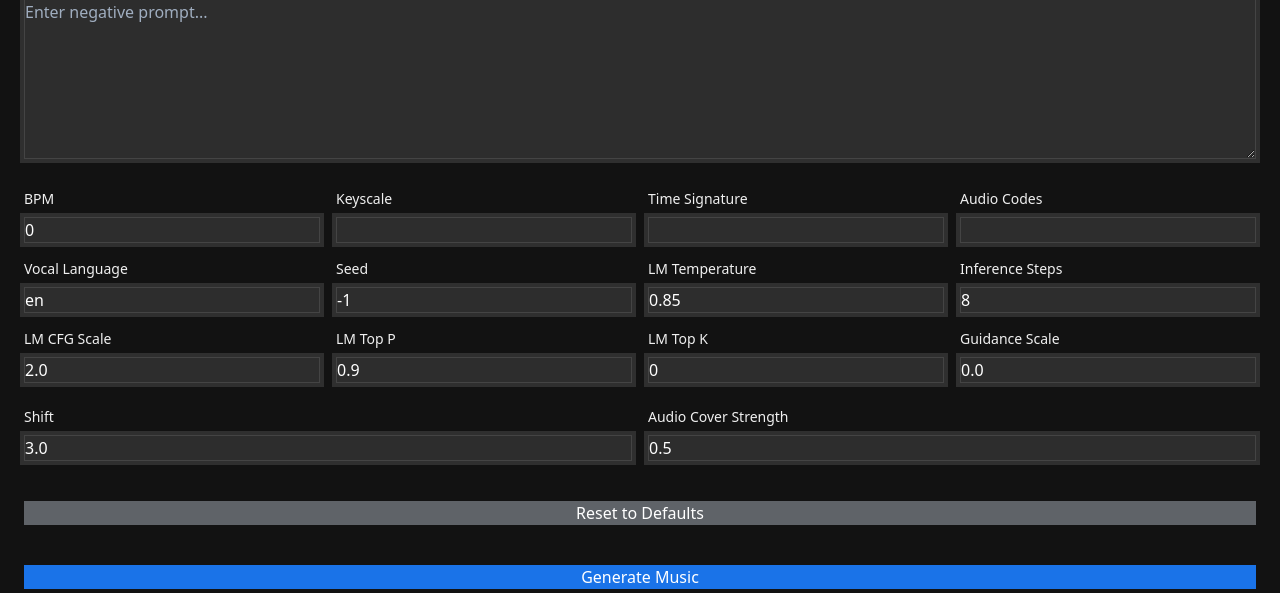
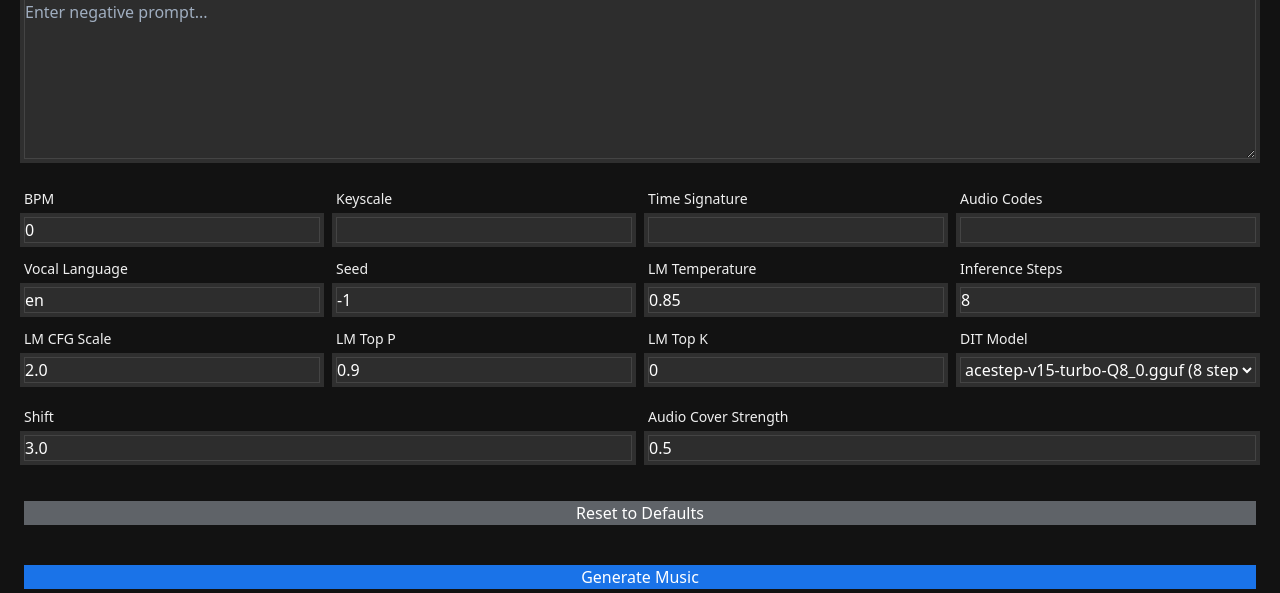
Before and after one commit to Nurb4000/acestep.cpp-simple-GUI, a Flask app: page / in a window 1280 px wide. Shown: the part 674-1267 px from the top of the page. Run offline with Flask 3, Linux system fonts and the light colour scheme; some libraries are stand-ins or nearby versions.

Commit message:
Added option to select DIT model
Added option to select DIT model, and fixed it not removing the run when you hit 'new generation'

```diff
--- a/templates/index.html
+++ b/templates/index.html
@@ -221,7 +221,7 @@
                             type="file"
                             id="reference_audio"
                             name="reference_audio"
-                            accept="audio/*,.wav,.mp3,.flac"
+                            accept="audio/_,.wav,.mp3,.flac"
                             class="w-full px-3 py-2 rounded-md border bg-[#2d2d2d] text-white border-[#444]">
                     </div>
                     <!-- Empty column to maintain grid alignment -->
@@ -367,14 +367,12 @@
                                 value="{{ defaults.inference_steps }}">
                         </div>
                         <div class="space-y-2">
-                            <label class="block text-sm font-medium text-[#f0f0f0]">Guidance Scale</label>
-                            <input
-                                type="number"
-                                id="guidance_scale"
-                                name="guidance_scale"
-                                step="0.1"
-                                class="number-input w-full bg-[#2d2d2d] text-white border border-[#444]"
-                                value="{{ defaults.guidance_scale }}">
+                            <label class="block text-sm font-medium text-[#f0f0f0]">DIT Model</label>
+                            <select id="dit_model" name="dit_model" class="text-input w-full bg-[#2d2d2d] text-white border border-[#444]">
+                                <option value="./models/acestep-v15-turbo-Q8_0.gguf" data-inference-steps="8" selected>acestep-v15-turbo-Q8_0.gguf (8 steps)</option>
+                                <option value="./models/acestep-v15-sft-Q8_0.gguf" data-inference-steps="30">acestep-v15-sft-Q8_0.gguf (30 steps)</option>
+                                <option value="./models/acestep-v15-base-Q8_0.gguf" data-inference-steps="50">acestep-v15-base-Q8_0.gguf (50 steps)</option>
+                            </select>
                         </div>
                     </div>
                 </div>
@@ -455,9 +453,44 @@
             let enhancedData = null;
             let originalFormData = {};
 
+            // Add event listener for DIT model change
+            $('#dit_model').on('change', function() {
+                const selectedOption = $(this).find('option:selected');
+                const inferenceSteps = selectedOption.data('inference-steps');
+                $('#inference_steps').val(inferenceSteps);
+            });
+
+            // Initialize inference steps on page load
+            function initializeInferenceSteps() {
+                const selectedOption = $('#dit_model option:selected');
+                const inferenceSteps = selectedOption.data('inference-steps');
+                $('#inference_steps').val(inferenceSteps);
+            }
+
+            // Call initialization
+            initializeInferenceSteps();
+
             // Store original form data on page load
             $(window).on('load', function() {
                 originalFormData = getFormData();
+            });
+
+            // Add beforeunload event to clean up files when page is refreshed/closed
+            $(window).on('beforeunload', function() {
+                if (currentBaseFilename) {
+                    // Use synchronous request to ensure cleanup completes
+                    $.ajax({
+                        url: '/cleanup',
+                        type: 'POST',
+                        async: false,
+                        contentType: 'application/json',
+                        data: JSON.stringify({
+                            base_filename: currentBaseFilename,
+                            use_llm: currentUseLLM,
+                            use_reference_audio: currentUseRefAudio
+                        })
+                    });
+                }
             });
 
             // Get current form data
@@ -493,6 +526,9 @@
 
                 // Clear enhanced data
                 enhancedData = null;
+
+                // Re-initialize inference steps
+                initializeInferenceSteps();
 
                 // Show success message
                 showSuccess("Form reset to defaults");
@@ -560,10 +596,7 @@
                             currentBaseFilename = response.base_filename;
                             currentUseLLM = response.use_llm || false;
                             currentUseRefAudio = response.use_reference_audio || false;
-                            const audioPlayer = `<audio controls class="w-full">
-                                <source src="${response.wav_url}" type="audio/wav">
-                                Your browser does not support the audio element.
-                            </audio>`;
+                            const audioPlayer = `<audio controls class="w-full">                                   <source src="${response.wav_url}" type="audio/wav">                                   Your browser does not support the audio element.                               </audio>`;
                             $('#audioPlayer').html(audioPlayer);
                             $('#downloadBtn').off('click').on('click', function() {
                                 const params = new URLSearchParams();
@@ -645,7 +678,7 @@
                 // Log what's being sent
                 console.log("Sending form data:");
                 for (let [key, value] of formData.entries()) {
-                    console.log(`${key}:`, value);
+                    console.log(key + ':', value);
                 }
 
                 $.ajax({
@@ -661,10 +694,7 @@
                             currentBaseFilename = response.base_filename;
                             currentUseLLM = response.use_llm || false;
                             currentUseRefAudio = response.use_reference_audio || false;
-                            const audioPlayer = `<audio controls class="w-full">
-                                <source src="${response.wav_url}" type="audio/wav">
-                                Your browser does not support the audio element.
-                            </audio>`;
+                            const audioPlayer = `<audio controls class="w-full">                                   <source src="${response.wav_url}" type="audio/wav">                                   Your browser does not support the audio element.                               </audio>`;
                             $('#audioPlayer').html(audioPlayer);
                             $('#downloadBtn').off('click').on('click', function() {
                                 const params = new URLSearchParams();
@@ -707,14 +737,29 @@
 
             $('#newGenerationBtn').on('click', function() {
                 // Clean up previous files
-                cleanupPreviousFiles();
-
+                if (currentBaseFilename) {
+                    cleanupPreviousFiles().then(() => {
+                        // Reset the UI
                         $('#results').addClass('hidden');
                         $('#musicForm')[0].reset();
                         enhancedData = null;
                         currentBaseFilename = '';
                         currentUseLLM = false;
                         currentUseRefAudio = false;
+                        // Reinitialize inference steps
+                        initializeInferenceSteps();
+                    });
+                } else {
+                    // Reset the UI if no cleanup needed
+                    $('#results').addClass('hidden');
+                    $('#musicForm')[0].reset();
+                    enhancedData = null;
+                    currentBaseFilename = '';
+                    currentUseLLM = false;
+                    currentUseRefAudio = false;
+                    // Reinitialize inference steps
+                    initializeInferenceSteps();
+                }
             });
 
             function showError(message) {
@@ -739,9 +784,42 @@
             }
 
             function cleanupPreviousFiles() {
-                // This is a client-side placeholder - actual cleanup would happen on server
+                return new Promise((resolve) => {
+                    if (!currentBaseFilename) {
+                        console.log("No files to clean up");
+                        resolve();
+                        return;
+                    }
+
                     console.log("Cleaning up previous files...");
+
+                    $.ajax({
+                        url: '/cleanup',
+                        type: 'POST',
+                        contentType: 'application/json',
+                        data: JSON.stringify({
+                            base_filename: currentBaseFilename,
+                            use_llm: currentUseLLM,
+                            use_reference_audio: currentUseRefAudio
+                        }),
+                        success: function(response) {
+                            console.log("Cleanup successful:", response.message);
+                            resolve();
+                        },
+                        error: function(xhr, status, error) {
+                            console.error("Cleanup failed:", error);
+                            resolve(); // Resolve even if cleanup fails to continue with the next action
                         }
+                    });
+                });
+            }
+
+            // Add cleanup when starting a new generation
+            $('#musicForm').on('submit', function() {
+                if (currentBaseFilename) {
+                    cleanupPreviousFiles();
+                }
+            });
         });
     </script>
 </body>
```
Lines whose indentation alone changed are shown as unchanged.
